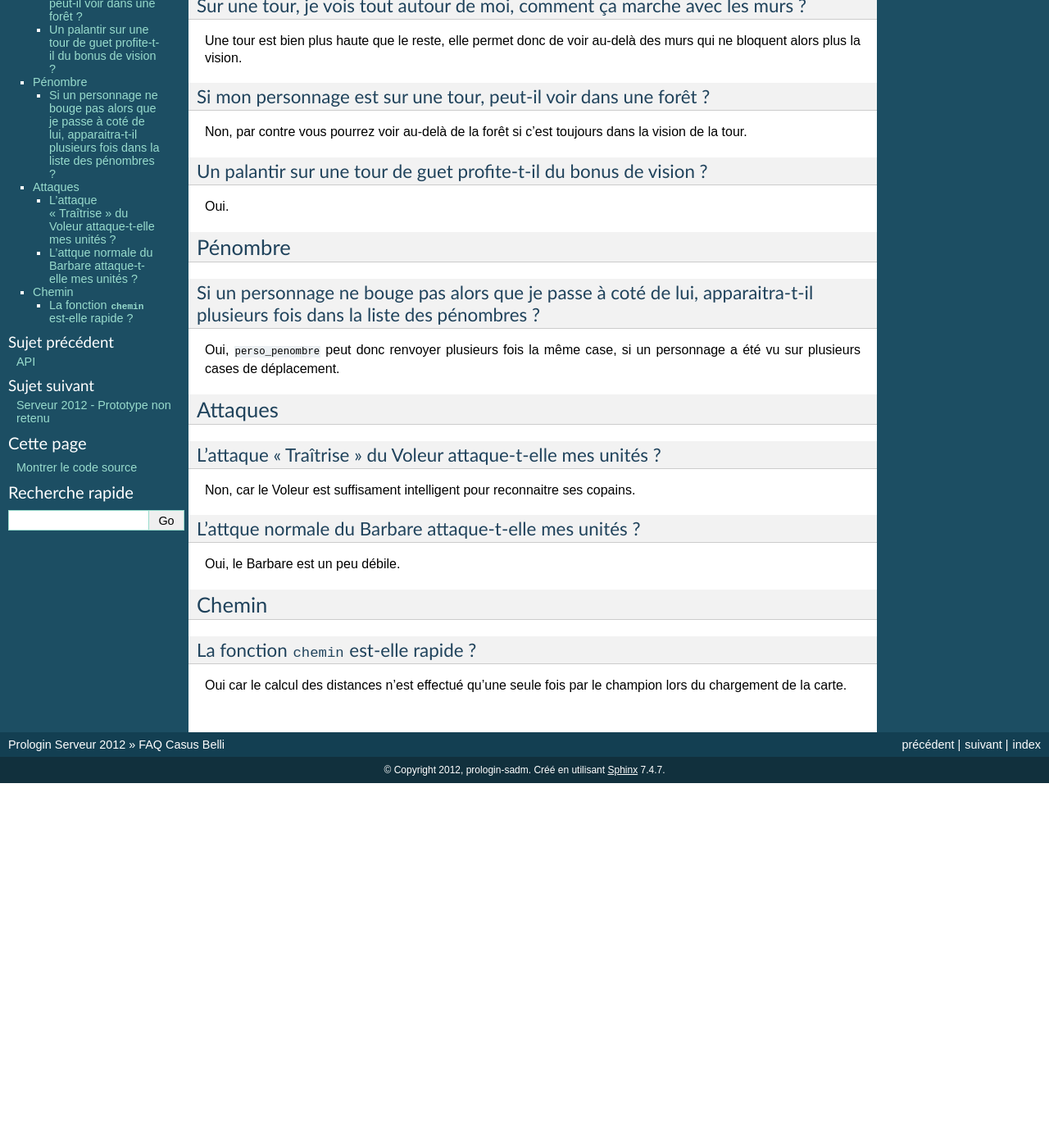
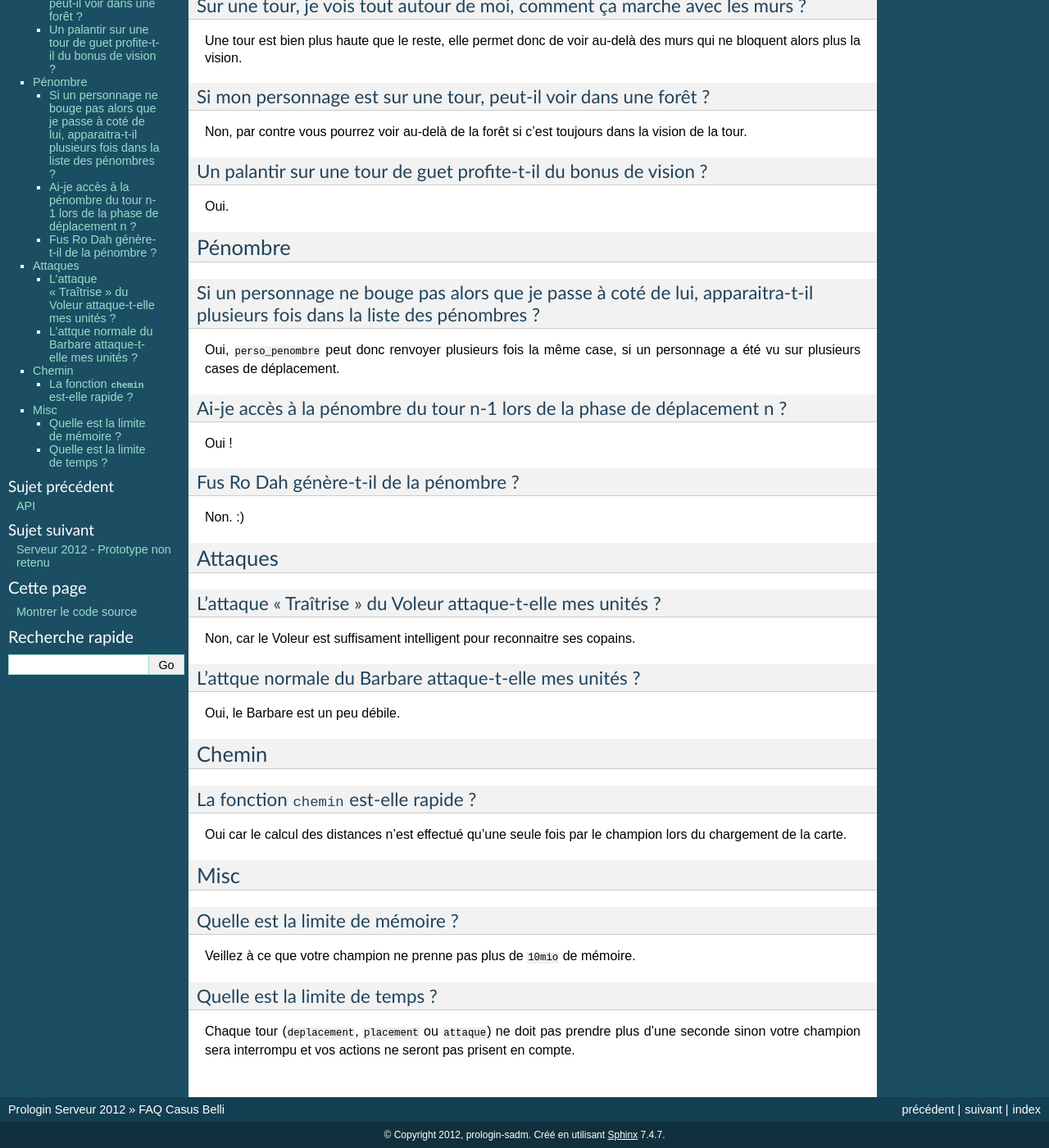
Before and after one commit to prologin/prologin2012, a Sphinx documentation site: the page built from doc/faq-candidat.rst, in a window 1280 px wide and 1400 px high, scrolled down 254 px. Shown: the whole window at 82% size. Built offline with Sphinx 7.4.7, drawn with Linux system fonts in a browser that asks for light colours; before the commit the page ends 1209 px from its top, so only the background shows below that.

Commit message:
doc/faq-candidat.rst: questions mémoire/temps

```diff
--- a/doc/faq-candidat.rst
+++ b/doc/faq-candidat.rst
@@ -37,6 +37,16 @@ Si un personnage ne bouge pas alors que je passe à coté de lui, apparaitra-t-i
 Oui, ``perso_penombre`` peut donc renvoyer plusieurs fois la même case, si un
 personnage a été vu sur plusieurs cases de déplacement.
 
+Ai-je accès à la pénombre du tour n-1 lors de la phase de déplacement n ?
+-------------------------------------------------------------------------
+
+Oui !
+
+Fus Ro Dah génère-t-il de la pénombre ?
+---------------------------------------
+
+Non. :)
+
 Attaques
 ========
 
@@ -58,3 +68,18 @@ La fonction ``chemin`` est-elle rapide ?
 
 Oui car le calcul des distances n'est effectué qu'une seule fois par le
 champion lors du chargement de la carte.
+
+Misc
+====
+
+Quelle est la limite de mémoire ?
+---------------------------------
+
+Veillez à ce que votre champion ne prenne pas plus de ``10mio`` de mémoire.
+
+Quelle est la limite de temps ?
+-------------------------------
+
+Chaque tour (``deplacement``, ``placement`` ou ``attaque``) ne doit pas prendre
+plus d'une seconde sinon votre champion sera interrompu et vos actions ne
+seront pas prisent en compte.
```
